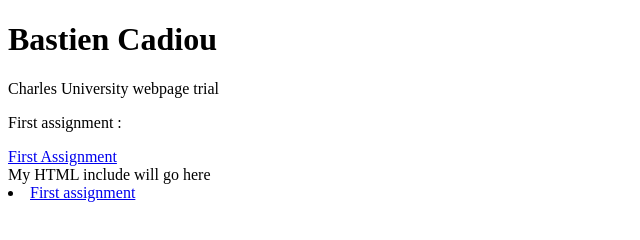
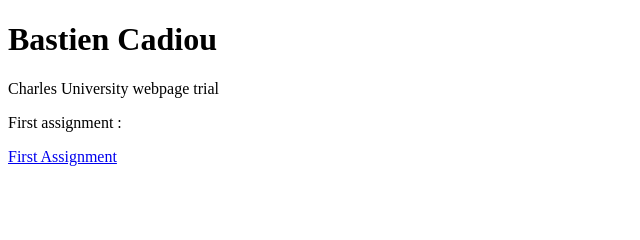
Before and after one commit to bastiencadiou/bastiencadiou.github.io, a plain HTML site: page index.html in a window 1280 px wide. Shown: the whole page, without its empty margins (0-640 px from the left). Drawn offline with Linux system fonts and the light colour scheme.

Commit message:
success?

```diff
--- a/index.html
+++ b/index.html
@@ -5,8 +5,5 @@
 <p>Charles University webpage trial</p>
 <p>First assignment : </p>
 <a href="First_assignment_Cadiou.html" title="First Assignment">First Assignment </a>
-<div w3-include-html="First_assignment_Cadiou.html"> My HTML include will go here </div>
-<li><a href="First_assignment_Cadiou.html"> First assignment</a></li>
-<link href="First_assignment_Cadiou.html" rel="import" />
 </body>
 </html>
```
